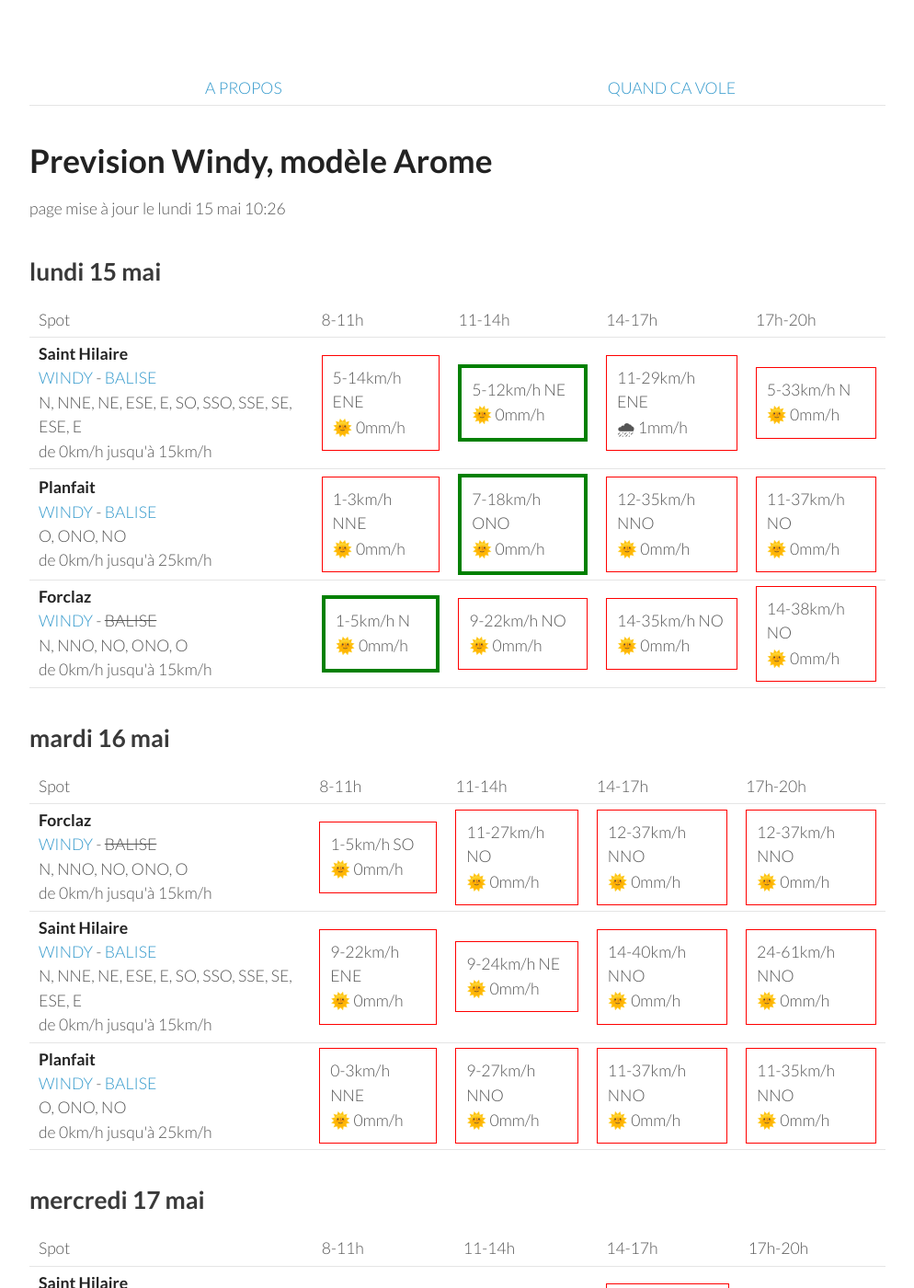
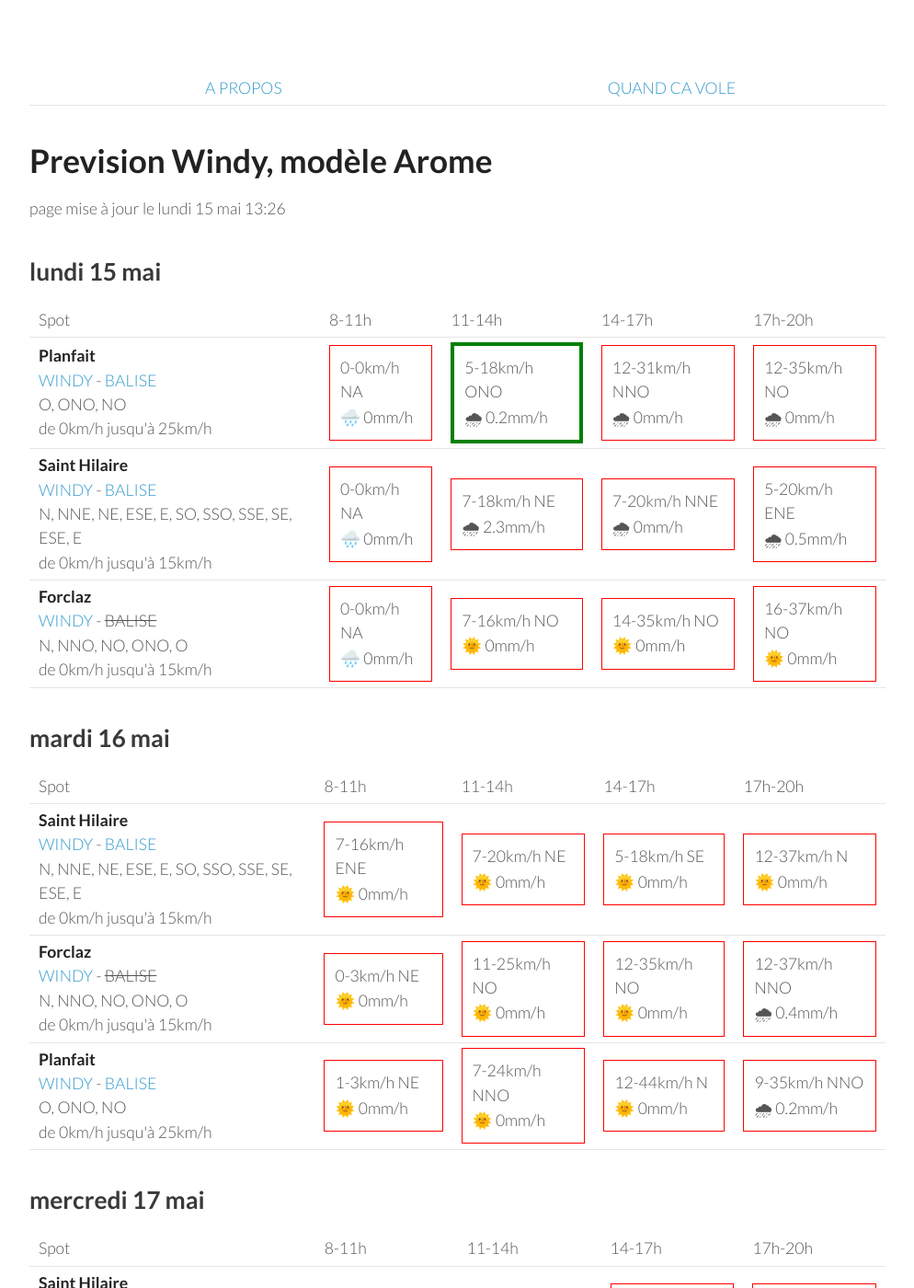
Before and after one commit to parapente-dans-le-nord/parapente-dans-le-nord.github.io, a Jekyll site: the page built from alpes_nord.markdown, in a window 1280 px wide and 1400 px high. Shown: the whole window at 92% size, without its empty margins (26-1020 px from the left). Built offline with Jekyll 4.4.1, drawn with Linux system fonts in a browser that asks for light colours; some of the changed text lies outside the part shown.

Commit message:
update index.markdown

```diff
--- a/alpes_nord.markdown
+++ b/alpes_nord.markdown
@@ -7,7 +7,7 @@ title:  "Tous les spots"
 {: .links}
 
 # Prevision Windy, modèle Arome
-page mise à jour le lundi 15 mai 10:26
+page mise à jour le lundi 15 mai 13:26
 
 ## lundi 15 mai
 
@@ -22,33 +22,30 @@ page mise à jour le lundi 15 mai 10:26
       <td>17h-20h</td>
     </tr>
 <tr>
-        <td><strong>Saint Hilaire</strong><br><a href="https://windy.com/45.307/5.888?45.087,5.889,9,m:eUFagkX">WINDY</a> - <span class=""><a href="http://www.balisemeteo.com/balise.php?idBalise=61">BALISE</a> </span><br> <span class="vent-favorable">N, NNE, NE, ESE, E, SO, SSO, SSE, SE, ESE, E</span><br><span class="force-vent">de 0km/h jusqu'à 15km/h</span> </td>
+        <td><strong>Planfait</strong><br><a href="https://windy.com/45.853/6.223?45.415,6.223,8">WINDY</a> - <span class=""><a href="https://www.openwindmap.org/PP496">BALISE</a> </span><br> <span class="vent-favorable">O, ONO, NO</span><br><span class="force-vent">de 0km/h jusqu'à 25km/h</span> </td>
 
-            <td><div class="not-flyable"><p>5-14km/h ENE</p><p>🌞 0mm/h</p></div></td>
-            <td><div class="flyable"><p>5-12km/h NE</p><p>🌞 0mm/h</p></div></td>
-            <td><div class="not-flyable"><p>11-29km/h ENE</p><p>🌧 1mm/h</p></div></td>
-            <td><div class="not-flyable"><p>5-33km/h N</p><p>🌞 0mm/h</p></div></td>
-
+            <td><div class="not-flyable"><p>0-0km/h NA</p><p>🌧️ 0mm/h</p></div></td>
+            <td><div class="flyable"><p>5-18km/h ONO</p><p>🌧 0.2mm/h</p></div></td>
+            <td><div class="not-flyable"><p>12-31km/h NNO</p><p>🌧 0mm/h</p></div></td>
+            <td><div class="not-flyable"><p>12-35km/h NO</p><p>🌧 0mm/h</p></div></td>
 
     </tr>
 <tr>
-        <td><strong>Planfait</strong><br><a href="https://windy.com/45.853/6.223?45.415,6.223,8">WINDY</a> - <span class=""><a href="https://www.openwindmap.org/PP496">BALISE</a> </span><br> <span class="vent-favorable">O, ONO, NO</span><br><span class="force-vent">de 0km/h jusqu'à 25km/h</span> </td>
+        <td><strong>Saint Hilaire</strong><br><a href="https://windy.com/45.307/5.888?45.087,5.889,9,m:eUFagkX">WINDY</a> - <span class=""><a href="http://www.balisemeteo.com/balise.php?idBalise=61">BALISE</a> </span><br> <span class="vent-favorable">N, NNE, NE, ESE, E, SO, SSO, SSE, SE, ESE, E</span><br><span class="force-vent">de 0km/h jusqu'à 15km/h</span> </td>
 
-            <td><div class="not-flyable"><p>1-3km/h NNE</p><p>🌞 0mm/h</p></div></td>
-            <td><div class="flyable"><p>7-18km/h ONO</p><p>🌞 0mm/h</p></div></td>
-            <td><div class="not-flyable"><p>12-35km/h NNO</p><p>🌞 0mm/h</p></div></td>
-            <td><div class="not-flyable"><p>11-37km/h NO</p><p>🌞 0mm/h</p></div></td>
-
+            <td><div class="not-flyable"><p>0-0km/h NA</p><p>🌧️ 0mm/h</p></div></td>
+            <td><div class="not-flyable"><p>7-18km/h NE</p><p>🌧 2.3mm/h</p></div></td>
+            <td><div class="not-flyable"><p>7-20km/h NNE</p><p>🌧 0mm/h</p></div></td>
+            <td><div class="not-flyable"><p>5-20km/h ENE</p><p>🌧 0.5mm/h</p></div></td>
 
     </tr>
 <tr>
         <td><strong>Forclaz</strong><br><a href="https://windy.com/45.814/6.247?45.375,6.246,8,m:eVwaglz">WINDY</a> - <span class="no-balise"> BALISE </span><br> <span class="vent-favorable">N, NNO, NO, ONO, O</span><br><span class="force-vent">de 0km/h jusqu'à 15km/h</span> </td>
 
-            <td><div class="flyable"><p>1-5km/h N</p><p>🌞 0mm/h</p></div></td>
-            <td><div class="not-flyable"><p>9-22km/h NO</p><p>🌞 0mm/h</p></div></td>
+            <td><div class="not-flyable"><p>0-0km/h NA</p><p>🌧️ 0mm/h</p></div></td>
+            <td><div class="not-flyable"><p>7-16km/h NO</p><p>🌞 0mm/h</p></div></td>
             <td><div class="not-flyable"><p>14-35km/h NO</p><p>🌞 0mm/h</p></div></td>
-            <td><div class="not-flyable"><p>14-38km/h NO</p><p>🌞 0mm/h</p></div></td>
-
+            <td><div class="not-flyable"><p>16-37km/h NO</p><p>🌞 0mm/h</p></div></td>
 
     </tr>
 
@@ -68,32 +65,32 @@ page mise à jour le lundi 15 mai 10:26
       <td>17h-20h</td>
     </tr>
 <tr>
-        <td><strong>Forclaz</strong><br><a href="https://windy.com/45.814/6.247?45.375,6.246,8,m:eVwaglz">WINDY</a> - <span class="no-balise"> BALISE </span><br> <span class="vent-favorable">N, NNO, NO, ONO, O</span><br><span class="force-vent">de 0km/h jusqu'à 15km/h</span> </td>
+        <td><strong>Saint Hilaire</strong><br><a href="https://windy.com/45.307/5.888?45.087,5.889,9,m:eUFagkX">WINDY</a> - <span class=""><a href="http://www.balisemeteo.com/balise.php?idBalise=61">BALISE</a> </span><br> <span class="vent-favorable">N, NNE, NE, ESE, E, SO, SSO, SSE, SE, ESE, E</span><br><span class="force-vent">de 0km/h jusqu'à 15km/h</span> </td>
 
-            <td><div class="not-flyable"><p>1-5km/h SO</p><p>🌞 0mm/h</p></div></td>
-            <td><div class="not-flyable"><p>11-27km/h NO</p><p>🌞 0mm/h</p></div></td>
-            <td><div class="not-flyable"><p>12-37km/h NNO</p><p>🌞 0mm/h</p></div></td>
-            <td><div class="not-flyable"><p>12-37km/h NNO</p><p>🌞 0mm/h</p></div></td>
+            <td><div class="not-flyable"><p>7-16km/h ENE</p><p>🌞 0mm/h</p></div></td>
+            <td><div class="not-flyable"><p>7-20km/h NE</p><p>🌞 0mm/h</p></div></td>
+            <td><div class="not-flyable"><p>5-18km/h SE</p><p>🌞 0mm/h</p></div></td>
+            <td><div class="not-flyable"><p>12-37km/h N</p><p>🌞 0mm/h</p></div></td>
 
 
     </tr>
 <tr>
-        <td><strong>Saint Hilaire</strong><br><a href="https://windy.com/45.307/5.888?45.087,5.889,9,m:eUFagkX">WINDY</a> - <span class=""><a href="http://www.balisemeteo.com/balise.php?idBalise=61">BALISE</a> </span><br> <span class="vent-favorable">N, NNE, NE, ESE, E, SO, SSO, SSE, SE, ESE, E</span><br><span class="force-vent">de 0km/h jusqu'à 15km/h</span> </td>
+        <td><strong>Forclaz</strong><br><a href="https://windy.com/45.814/6.247?45.375,6.246,8,m:eVwaglz">WINDY</a> - <span class="no-balise"> BALISE </span><br> <span class="vent-favorable">N, NNO, NO, ONO, O</span><br><span class="force-vent">de 0km/h jusqu'à 15km/h</span> </td>
 
-            <td><div class="not-flyable"><p>9-22km/h ENE</p><p>🌞 0mm/h</p></div></td>
-            <td><div class="not-flyable"><p>9-24km/h NE</p><p>🌞 0mm/h</p></div></td>
-            <td><div class="not-flyable"><p>14-40km/h NNO</p><p>🌞 0mm/h</p></div></td>
-            <td><div class="not-flyable"><p>24-61km/h NNO</p><p>🌞 0mm/h</p></div></td>
+            <td><div class="not-flyable"><p>0-3km/h NE</p><p>🌞 0mm/h</p></div></td>
+            <td><div class="not-flyable"><p>11-25km/h NO</p><p>🌞 0mm/h</p></div></td>
+            <td><div class="not-flyable"><p>12-35km/h NO</p><p>🌞 0mm/h</p></div></td>
+            <td><div class="not-flyable"><p>12-37km/h NNO</p><p>🌧 0.4mm/h</p></div></td>
 
 
     </tr>
 <tr>
         <td><strong>Planfait</strong><br><a href="https://windy.com/45.853/6.223?45.415,6.223,8">WINDY</a> - <span class=""><a href="https://www.openwindmap.org/PP496">BALISE</a> </span><br> <span class="vent-favorable">O, ONO, NO</span><br><span class="force-vent">de 0km/h jusqu'à 25km/h</span> </td>
 
-            <td><div class="not-flyable"><p>0-3km/h NNE</p><p>🌞 0mm/h</p></div></td>
-            <td><div class="not-flyable"><p>9-27km/h NNO</p><p>🌞 0mm/h</p></div></td>
-            <td><div class="not-flyable"><p>11-37km/h NNO</p><p>🌞 0mm/h</p></div></td>
-            <td><div class="not-flyable"><p>11-35km/h NNO</p><p>🌞 0mm/h</p></div></td>
+            <td><div class="not-flyable"><p>1-3km/h NE</p><p>🌞 0mm/h</p></div></td>
+            <td><div class="not-flyable"><p>7-24km/h NNO</p><p>🌞 0mm/h</p></div></td>
+            <td><div class="not-flyable"><p>12-44km/h N</p><p>🌞 0mm/h</p></div></td>
+            <td><div class="not-flyable"><p>9-35km/h NNO</p><p>🌧 0.2mm/h</p></div></td>
 
 
     </tr>
@@ -136,10 +133,10 @@ page mise à jour le lundi 15 mai 10:26
 <tr>
         <td><strong>Planfait</strong><br><a href="https://windy.com/45.853/6.223?45.415,6.223,8">WINDY</a> - <span class=""><a href="https://www.openwindmap.org/PP496">BALISE</a> </span><br> <span class="vent-favorable">O, ONO, NO</span><br><span class="force-vent">de 0km/h jusqu'à 25km/h</span> </td>
 
-            <td><div class="not-flyable"><p>7-35km/h N</p><p>🌞 0mm/h</p></div></td>
-            <td><div class="not-flyable"><p>11-37km/h N</p><p>🌞 0mm/h</p></div></td>
-            <td><div class="not-flyable"><p>12-44km/h N</p><p>🌞 0mm/h</p></div></td>
-            <td><div class="not-flyable"><p>12-44km/h NNE</p><p>🌞 0mm/h</p></div></td>
+            <td><div class="not-flyable"><p>5-27km/h N</p><p>🌞 0mm/h</p></div></td>
+            <td><div class="not-flyable"><p>9-31km/h N</p><p>🌞 0mm/h</p></div></td>
+            <td><div class="not-flyable"><p>12-42km/h N</p><p>🌞 0mm/h</p></div></td>
+            <td><div class="not-flyable"><p>11-44km/h N</p><p>🌞 0mm/h</p></div></td>
 
 
     </tr>
@@ -162,10 +159,10 @@ page mise à jour le lundi 15 mai 10:26
 <tr>
         <td><strong>Planfait</strong><br><a href="https://windy.com/45.853/6.223?45.415,6.223,8">WINDY</a> - <span class=""><a href="https://www.openwindmap.org/PP496">BALISE</a> </span><br> <span class="vent-favorable">O, ONO, NO</span><br><span class="force-vent">de 0km/h jusqu'à 25km/h</span> </td>
 
-            <td><div class="flyable"><p>1-11km/h O</p><p>🌞 0mm/h</p></div></td>
+            <td><div class="flyable"><p>1-11km/h ONO</p><p>🌞 0mm/h</p></div></td>
             <td><div class="flyable"><p>5-24km/h ONO</p><p>🌞 0mm/h</p></div></td>
-            <td><div class="not-flyable"><p>9-33km/h NO</p><p>🌧 0.2mm/h</p></div></td>
-            <td><div class="not-flyable"><p>5-33km/h NNO</p><p>🌧 0.9mm/h</p></div></td>
+            <td><div class="not-flyable"><p>7-31km/h NNO</p><p>🌞 0mm/h</p></div></td>
+            <td><div class="not-flyable"><p>7-33km/h NNO</p><p>🌞 0mm/h</p></div></td>
 
 
     </tr>
@@ -208,10 +205,10 @@ page mise à jour le lundi 15 mai 10:26
 <tr>
         <td><strong>Planfait</strong><br><a href="https://windy.com/45.853/6.223?45.415,6.223,8">WINDY</a> - <span class=""><a href="https://www.openwindmap.org/PP496">BALISE</a> </span><br> <span class="vent-favorable">O, ONO, NO</span><br><span class="force-vent">de 0km/h jusqu'à 25km/h</span> </td>
 
-            <td><div class="not-flyable"><p>1-12km/h E</p><p>🌞 0mm/h</p></div></td>
-            <td><div class="flyable"><p>5-20km/h NO</p><p>🌞 0mm/h</p></div></td>
-            <td><div class="not-flyable"><p>7-31km/h NO</p><p>🌧 1.3mm/h</p></div></td>
-            <td><div class="not-flyable"><p>5-31km/h N</p><p>🌧 2mm/h</p></div></td>
+            <td><div class="flyable"><p>1-11km/h ONO</p><p>🌞 0mm/h</p></div></td>
+            <td><div class="flyable"><p>5-24km/h NO</p><p>🌞 0mm/h</p></div></td>
+            <td><div class="not-flyable"><p>7-33km/h NNO</p><p>🌧 0.4mm/h</p></div></td>
+            <td><div class="not-flyable"><p>9-33km/h N</p><p>🌧 0.3mm/h</p></div></td>
 
 
     </tr>
@@ -252,6 +249,16 @@ page mise à jour le lundi 15 mai 10:26
       <td>17h-20h</td>
     </tr>
 <tr>
+        <td><strong>Planfait</strong><br><a href="https://windy.com/45.853/6.223?45.415,6.223,8">WINDY</a> - <span class=""><a href="https://www.openwindmap.org/PP496">BALISE</a> </span><br> <span class="vent-favorable">O, ONO, NO</span><br><span class="force-vent">de 0km/h jusqu'à 25km/h</span> </td>
+
+            <td><div class="not-flyable"><p>1-20km/h ESE</p><p>🌞 0mm/h</p></div></td>
+            <td><div class="flyable"><p>3-20km/h ONO</p><p>🌞 0mm/h</p></div></td>
+            <td><div class="flyable"><p>3-24km/h NO</p><p>🌧 0.5mm/h</p></div></td>
+            <td><div class="not-flyable"><p>5-25km/h NNO</p><p>🌧 0.3mm/h</p></div></td>
+
+
+    </tr>
+<tr>
         <td><strong>Saint Hilaire</strong><br><a href="https://windy.com/45.307/5.888?45.087,5.889,9,m:eUFagkX">WINDY</a> - <span class=""><a href="http://www.balisemeteo.com/balise.php?idBalise=61">BALISE</a> </span><br> <span class="vent-favorable">N, NNE, NE, ESE, E, SO, SSO, SSE, SE, ESE, E</span><br><span class="force-vent">de 0km/h jusqu'à 15km/h</span> </td>
 
             <td><div class="not-flyable"><p>1-22km/h NE</p><p>🌞 0mm/h</p></div></td>
```
